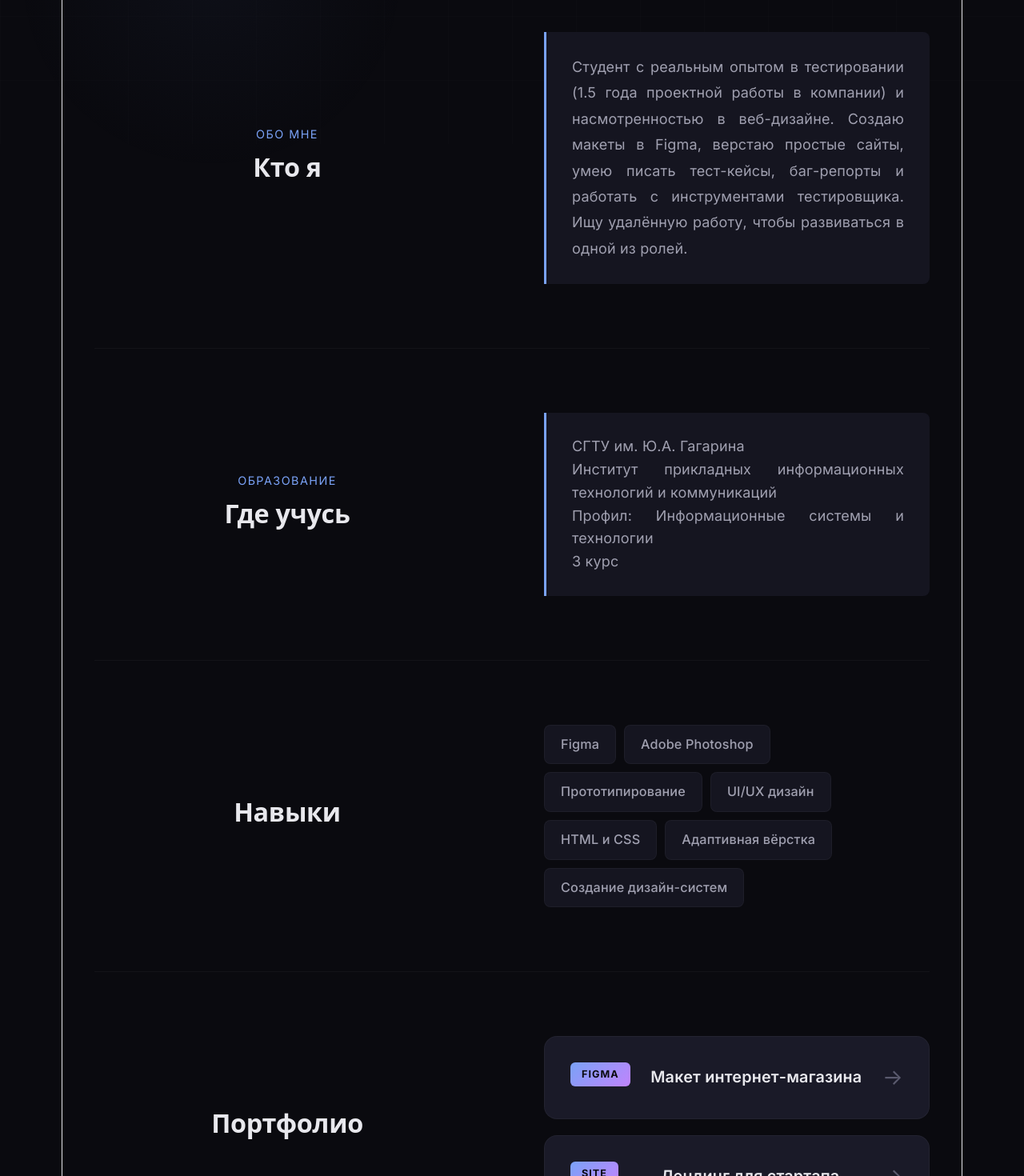
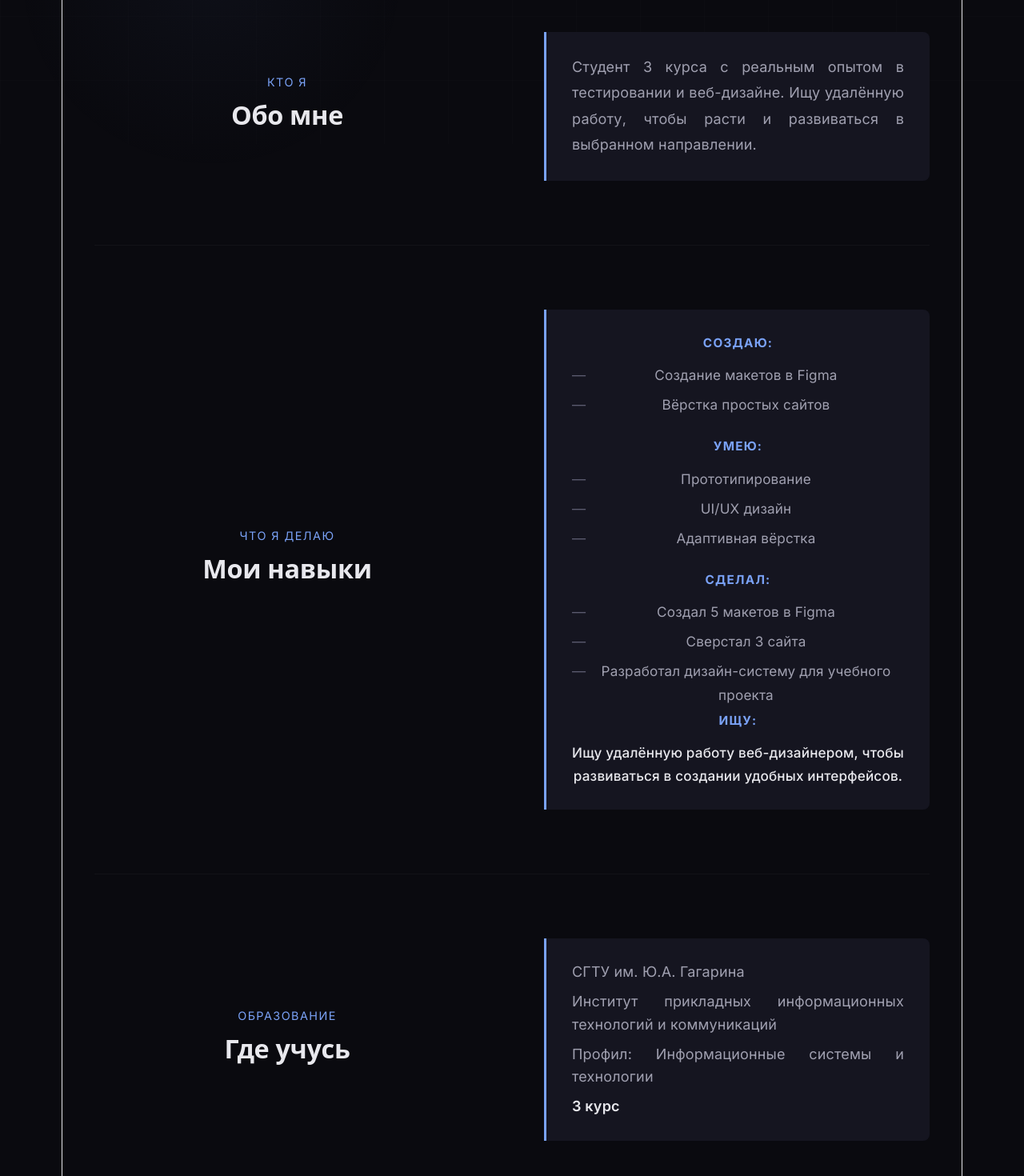
Before and after one commit to LeBWa219/Web-CV, a React (Vite) app: page / in a window 1280 px wide. Shown: the part 620-2090 px from the top of the page at 80% size. Built offline with nearby package versions, Linux system fonts and the light colour scheme.

Commit message:
Добавил новый блок и привел все к единому стилю

```diff
--- a/src/App.css
+++ b/src/App.css
@@ -337,7 +337,28 @@ body::before {
   z-index: -1;
 }
 
-/* ===== О СЕБЕ ===== */
+/* ===== ЕДИНЫЙ СТИЛЬ ДЛЯ ВСЕХ БЛОКОВ ===== */
+/* Общий класс для текстовых блоков */
+.content-block {
+  display: block;
+  padding: 28px 32px;
+  background: var(--bg-surface);
+  border-left: 3px solid var(--accent-primary);
+  border-radius: 0 var(--radius-sm) var(--radius-sm) 0;
+  font-size: 1rem;
+  color: var(--text-secondary);
+  line-height: 1.8;
+  text-align: justify;
+  transition: var(--transition-smooth);
+}
+
+.content-block:hover {
+  border-left-color: var(--accent-secondary);
+  background: rgba(122, 162, 247, 0.03);
+  box-shadow: 0 0 30px rgba(122, 162, 247, 0.05);
+}
+
+/* ===== КТО Я ===== */
 .about-badge {
   display: block;
   padding: 28px 32px;
@@ -355,6 +376,73 @@ body::before {
   border-left-color: var(--accent-secondary);
   background: rgba(122, 162, 247, 0.03);
   box-shadow: 0 0 30px rgba(122, 162, 247, 0.05);
+}
+
+/* ===== ЧТО Я ДЕЛАЮ ===== */
+.whatido-badge {
+  display: block;
+  padding: 28px 32px;
+  background: var(--bg-surface);
+  border-left: 3px solid var(--accent-primary);
+  border-radius: 0 var(--radius-sm) var(--radius-sm) 0;
+  font-size: 1rem;
+  color: var(--text-secondary);
+  line-height: 1.8;
+  transition: var(--transition-smooth);
+}
+
+.whatido-badge:hover {
+  border-left-color: var(--accent-secondary);
+  background: rgba(122, 162, 247, 0.03);
+  box-shadow: 0 0 30px rgba(122, 162, 247, 0.05);
+}
+
+.whatido-subtitle {
+  font-size: 0.85rem;
+  font-weight: 700;
+  text-transform: uppercase;
+  letter-spacing: 0.08em;
+  color: var(--accent-primary);
+  margin-bottom: 12px;
+  margin-top: 24px;
+}
+
+.whatido-subtitle:first-child {
+  margin-top: 0;
+}
+
+.whatido-list {
+  list-style: none;
+  display: flex;
+  flex-direction: column;
+  gap: 8px;
+  margin-bottom: 4px;
+}
+
+.whatido-item {
+  font-size: 0.95rem;
+  color: var(--text-secondary);
+  padding-left: 20px;
+  position: relative;
+  line-height: 1.7;
+}
+
+.whatido-item::before {
+  content: "—";
+  position: absolute;
+  left: 0;
+  color: var(--text-tertiary);
+}
+
+.looking-for {
+  margin-top: 4px;
+}
+
+.whatido-looking {
+  font-size: 0.95rem;
+  color: var(--text-primary);
+  font-weight: 500;
+  line-height: 1.7;
 }
 
 /* ===== ОБРАЗОВАНИЕ ===== */
@@ -377,7 +465,32 @@ body::before {
   box-shadow: 0 0 30px rgba(122, 162, 247, 0.05);
 }
 
+.education-badge p {
+  margin-bottom: 8px;
+}
+
+.education-badge p:last-child {
+  margin-bottom: 0;
+  font-weight: 600;
+  color: var(--text-primary);
+}
+
 /* ===== НАВЫКИ ===== */
+.skills-badge {
+  display: block;
+  padding: 28px 32px;
+  background: var(--bg-surface);
+  border-left: 3px solid var(--accent-primary);
+  border-radius: 0 var(--radius-sm) var(--radius-sm) 0;
+  transition: var(--transition-smooth);
+}
+
+.skills-badge:hover {
+  border-left-color: var(--accent-secondary);
+  background: rgba(122, 162, 247, 0.03);
+  box-shadow: 0 0 30px rgba(122, 162, 247, 0.05);
+}
+
 .skills-list {
   display: flex;
   flex-wrap: wrap;
@@ -386,7 +499,7 @@ body::before {
 }
 
 .skill-item {
-  background: var(--bg-surface);
+  background: var(--bg-card);
   padding: 10px 20px;
   border-radius: var(--radius-sm);
   font-size: 0.9rem;
@@ -407,15 +520,30 @@ body::before {
 }
 
 /* ===== ПОРТФОЛИО ===== */
+.portfolio-badge {
+  display: block;
+  padding: 28px 32px;
+  background: var(--bg-surface);
+  border-left: 3px solid var(--accent-primary);
+  border-radius: 0 var(--radius-sm) var(--radius-sm) 0;
+  transition: var(--transition-smooth);
+}
+
+.portfolio-badge:hover {
+  border-left-color: var(--accent-secondary);
+  background: rgba(122, 162, 247, 0.03);
+  box-shadow: 0 0 30px rgba(122, 162, 247, 0.05);
+}
+
 .portfolio-grid {
   display: flex;
   flex-direction: column;
-  gap: 20px;
+  gap: 16px;
 }
 
 .portfolio-card {
   background: var(--bg-card);
-  padding: 28px 32px;
+  padding: 24px 28px;
   border-radius: var(--radius-md);
   text-decoration: none;
   color: var(--text-secondary);
@@ -472,7 +600,22 @@ body::before {
   margin: 0;
 }
 
-/* ===== КОНТАКТЫ (список) ===== */
+/* ===== КОНТАКТЫ ===== */
+.contacts-badge {
+  display: block;
+  padding: 28px 32px;
+  background: var(--bg-surface);
+  border-left: 3px solid var(--accent-primary);
+  border-radius: 0 var(--radius-sm) var(--radius-sm) 0;
+  transition: var(--transition-smooth);
+}
+
+.contacts-badge:hover {
+  border-left-color: var(--accent-secondary);
+  background: rgba(122, 162, 247, 0.03);
+  box-shadow: 0 0 30px rgba(122, 162, 247, 0.05);
+}
+
 .contacts-list {
   list-style: none;
   display: flex;
--- a/src/App.jsx
+++ b/src/App.jsx
@@ -2,6 +2,7 @@ import { useState } from "react";
 import Header from "./components/Header";
 import Hero from "./components/Hero";
 import About from "./components/About";
+import WhatIDo from "./components/WhatIDo";
 import Education from "./components/Education";
 import Skills from "./components/Skills";
 import Portfolio from "./components/Portfolio";
@@ -17,6 +18,7 @@ function App() {
       <main>
         <Hero role={role} />
         <About />
+        <WhatIDo role={role} />
         <Education />
         <Skills role={role} />
         <Portfolio role={role} />
--- a/src/Components/About.jsx
+++ b/src/Components/About.jsx
@@ -4,8 +4,8 @@ function About() {
   return (
     <section id="about" className="section">
       <div className="section-left">
-        <span className="section-label">Обо мне</span>
-        <h2>Кто я</h2>
+        <span className="section-label">Кто я</span>
+        <h2>Обо мне</h2>
       </div>
       <div className="section-right">
         <div className="about-badge">{personalInfo.about}</div>
--- a/src/Components/Portfolio.jsx
+++ b/src/Components/Portfolio.jsx
@@ -4,7 +4,12 @@ function Portfolio({ role }) {
   const projects = roles[role].portfolio;
   return (
     <section id="portfolio" className="section">
-      <h2>Портфолио</h2>
+      <div className="section-left">
+        <span className="section-label">Портфолио</span>
+        <h2>Мои работы</h2>
+      </div>
+      <div className="section-right">
+        <div className="portfolio-badge">
           <div className="portfolio-grid">
             {projects.map((project, index) => (
               <a
@@ -19,6 +24,8 @@ function Portfolio({ role }) {
               </a>
             ))}
           </div>
+        </div>
+      </div>
     </section>
   );
 }
--- a/src/Components/Skills.jsx
+++ b/src/Components/Skills.jsx
@@ -4,7 +4,12 @@ function Skills({ role }) {
   const skills = roles[role].skills;
   return (
     <section id="skills" className="section">
-      <h2>Навыки</h2>
+      <div className="section-left">
+        <span className="section-label">Навыки</span>
+        <h2>Что я знаю</h2>
+      </div>
+      <div className="section-right">
+        <div className="skills-badge">
           <ul className="skills-list">
             {skills.map((skill, index) => (
               <li key={index} className="skill-item">
@@ -12,6 +17,8 @@ function Skills({ role }) {
               </li>
             ))}
           </ul>
+        </div>
+      </div>
     </section>
   );
 }
--- /dev/null
+++ b/src/Components/WhatIDO.jsx
@@ -0,0 +1,49 @@
+import { roles } from "../data/content";
+
+function WhatIDo({ role }) {
+  const data = roles[role];
+
+  return (
+    <section id="whatido" className="section">
+      <div className="section-left">
+        <span className="section-label">Что я делаю</span>
+        <h2>Мои навыки</h2>
+      </div>
+      <div className="section-right">
+        <div className="whatido-badge">
+          <h3 className="whatido-subtitle">Создаю:</h3>
+          <ul className="whatido-list">
+            {data.skills.slice(0, 2).map((skill, index) => (
+              <li key={index} className="whatido-item">
+                {skill}
+              </li>
+            ))}
+          </ul>
+
+          <h3 className="whatido-subtitle">Умею:</h3>
+          <ul className="whatido-list">
+            {data.skills.slice(2, 5).map((skill, index) => (
+              <li key={index} className="whatido-item">
+                {skill}
+              </li>
+            ))}
+          </ul>
+
+          <h3 className="whatido-subtitle">Сделал:</h3>
+          <ul className="whatido-list">
+            {data.achievements.map((item, index) => (
+              <li key={index} className="whatido-item">
+                {item}
+              </li>
+            ))}
+          </ul>
+
+          <h3 className="whatido-subtitle looking-for">Ищу:</h3>
+          <p className="whatido-looking">{data.lookingFor}</p>
+        </div>
+      </div>
+    </section>
+  );
+}
+
+export default WhatIDo;
--- a/src/data/content.js
+++ b/src/data/content.js
@@ -1,30 +1,31 @@
 export const personalInfo = {
   name: "Иван Братчиков",
   age: 20,
-  location: "Россия",
-  education:
-    "СГТУ им. Ю.А. Гагарина, Институт прикладных информационных технологий и коммуникаций, по профилю Информационные системы и технологии, 3 курс",
-  about: `Студент с реальным опытом в тестировании (1.5 года проектной работы в компании)
-  и насмотренностью в веб-дизайне. Создаю макеты в Figma, верстаю простые сайты,
-  умею писать тест-кейсы, баг-репорты и работать с инструментами тестировщика.
-  Ищу удалённую работу, чтобы развиваться в одной из ролей.`,
+  education: "СГТУ им. Ю.А. Гагарина, ИНПИТ ИФСТ, 3 курс",
+  about:
+    "Студент 3 курса с реальным опытом в тестировании и веб-дизайне. Ищу удалённую работу, чтобы расти и развиваться в выбранном направлении.",
 };
 
 export const roles = {
   designer: {
     label: "Дизайнер",
     heroTitle: "Привет, я Иван — веб-дизайнер",
-    heroSub:
-      "Создаю чистые и удобные интерфейсы, которым доверяют пользователи",
+    heroSub: "Создаю чистые и удобные интерфейсы",
     skills: [
-      "Figma",
-      "Adobe Photoshop",
+      "Создание макетов в Figma",
+      "Вёрстка простых сайтов",
       "Прототипирование",
       "UI/UX дизайн",
-      "HTML и CSS",
       "Адаптивная вёрстка",
       "Создание дизайн-систем",
     ],
+    achievements: [
+      "Создал 5 макетов в Figma",
+      "Сверстал 3 сайта",
+      "Разработал дизайн-систему для учебного проекта",
+    ],
+    lookingFor:
+      "Ищу удалённую работу веб-дизайнером, чтобы развиваться в создании удобных интерфейсов.",
     portfolio: [
       {
         title: "Макет интернет-магазина",
@@ -41,16 +42,24 @@ export const roles = {
   tester: {
     label: "Тестировщик",
     heroTitle: "Привет, я Иван — тестировщик",
-    heroSub: "Нахожу баги раньше, чем пользователи. Делаю продукт стабильным",
+    heroSub: "Нахожу баги раньше, чем пользователи",
     skills: [
-      "Ручное тестирование",
       "Написание тест-кейсов",
-      "Баг-репорты (Jira, YouTrack)",
+      "Написание баг-репортов",
+      "Работа с инструментами тестировщика",
       "DevTools",
       "Postman",
-      "SQL на уровне SELECT",
+      "Ручное тестирование",
       "Понимание SDLC и Agile",
     ],
+    achievements: [
+      "Написал 10+ баг-репортов",
+      "Провёл 50+ тестирований",
+      "Работал проектно в компании 1.5 года",
+      "Тестировал API через Postman",
+    ],
+    lookingFor:
+      "Ищу удалённую работу тестировщиком, чтобы обеспечивать качество продуктов.",
     portfolio: [
       {
         title: "Отчёт о тестировании API",
```
Also changed, not shown: src/Components/Contact.jsx (+7 -5 lines). Lines whose indentation alone changed are shown as unchanged.
